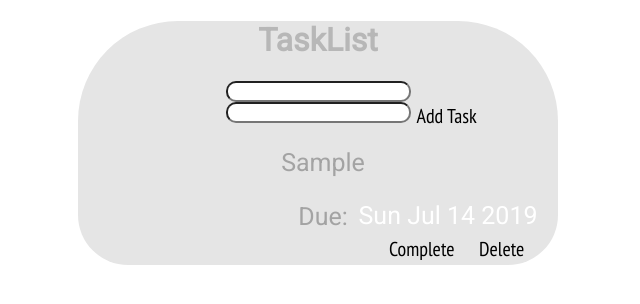
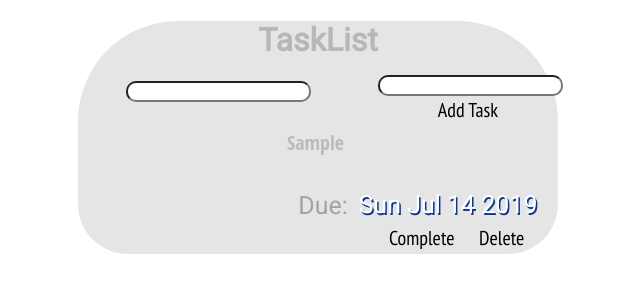
Before and after one commit to ollymonger/react-todo, a React (Create React App) app: page / in a window 1280 px wide. Both pictures are taken after typing "Sample" into the empty fields and a click on the button "Add Task". Shown: the top 304 px of the page, without its empty margins (622-1262 px from the left). Built offline with nearby package versions, Linux system fonts and the light colour scheme.

Commit message:
Styling edited

```diff
--- a/src/App.css
+++ b/src/App.css
@@ -58,9 +58,36 @@
   font-family: 'PT Sans Narrow', sans-serif;
   background: 0;
   text-decoration: none;
-  position: absolute;
+  position: abso;
+  left:-70px;
+  top:30px;
   border: none;
   font-size:20px;
+}
+.todoBody {
+  font-family: 'Open Sans Condensed', sans-serif;
+  color: rgb(187, 187, 187);
+  position: relative;
+  font-size:20px;
+  padding:10px;
+  margin-top:-30px;
+  margin-bottom:25px;
+  margin-left:-15px;
+}
+
+.todoTitle{
+  position: relative;
+  margin-left:-150px;
+}
+
+.textbox {
+  position: relative;
+  margin-top:-27px;
+  margin-left:300px;
+}
+.titlebox {
+  position: relative;
+  margin-right:200px;
 }
 
 .date {
@@ -68,6 +95,7 @@
   margin-top:-30px;
   margin-left:250px;
   color:white;
+  text-shadow: #073592 1.5px 1.5px ;
 }
 
 .submit:hover{
```
